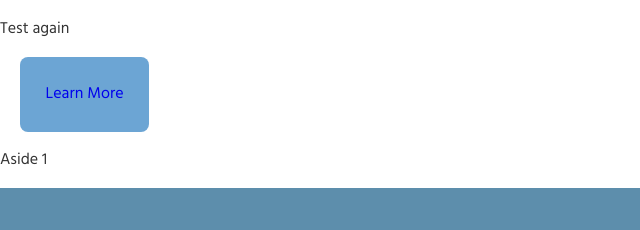
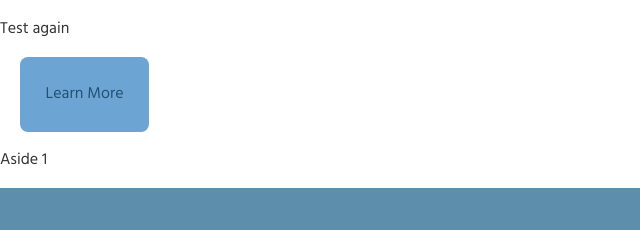
Before and after one commit to is-120-winter-2023/css-fonts-and-a-button-evanneff1, a website: page index.html in a window 1280 px wide. Shown: the part 2456-2686 px from the top of the page, 0-640 px from the left. Drawn offline with Linux system fonts and the light colour scheme.

Commit message:
try number two

```diff
--- a/index.html
+++ b/index.html
@@ -78,8 +78,8 @@
     <article>
       <h2>Test</h2>
       <p>Test again</p>
+      <a href="#" class="button">Learn More</a>
     </article>
-    <a href="#" class="button">Learn More</a>
     <aside>
       <p>Aside 1</p>
     </aside>
--- a/styles/main.css
+++ b/styles/main.css
@@ -102,6 +102,7 @@
 
 a {
   text-decoration: none;
+  color: #205373;
 }
 
 a[href]:hover {
```
